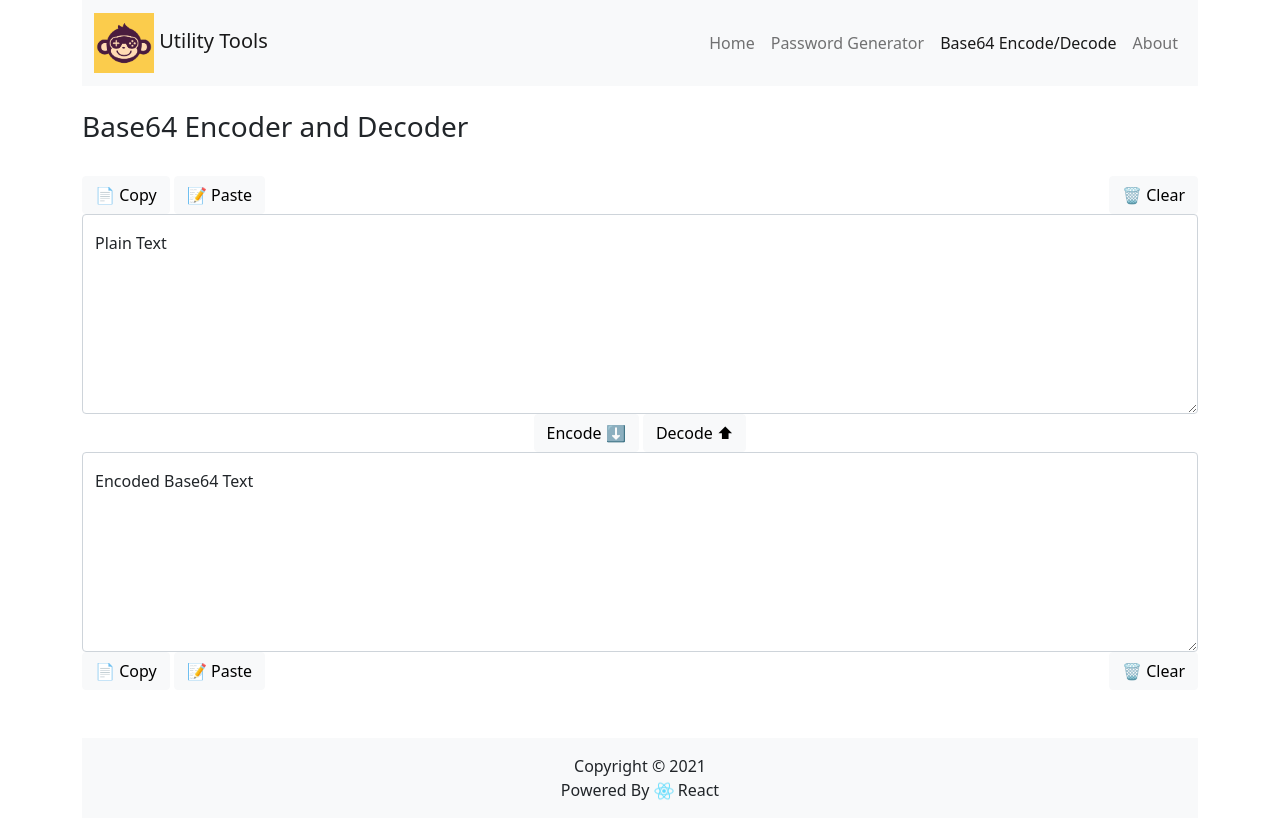
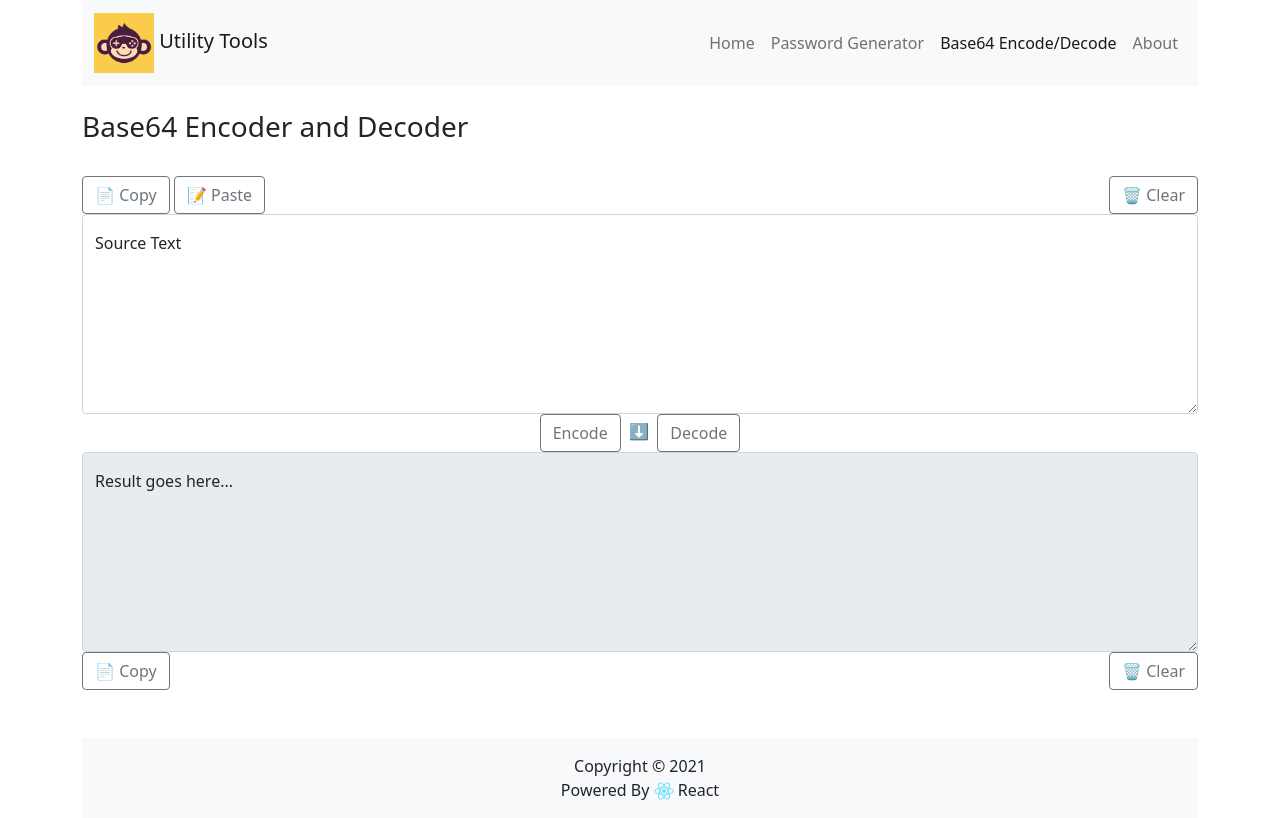
Before and after one commit to abhiverma23/tools, a React (Create React App) app: page /base64 in a window 1280 px wide. Built offline with nearby package versions, Linux system fonts and the light colour scheme.

Commit message:
Modified base64 E/C UI

```diff
--- a/src/pages/encoder-decoder/base64/Base64EncodeDecoder.js
+++ b/src/pages/encoder-decoder/base64/Base64EncodeDecoder.js
@@ -12,21 +12,22 @@ export default function Base64EncodeDecoder() {
       'Cpoiying content from clipboard is not supported in your browser',
     CLEAR_SUC_MSG = 'Cleared content in text box.',
     DECODE_SUC_MSG = 'Decoded Base64 to plain text.',
-    ENCODE_SUC_MSG = 'Encoded plain text to base64';
+    ENCODE_SUC_MSG = 'Encoded plain text to base64',
+    BUTTON_CSS_CLASS = 'btn btn-outline-secondary';
 
-  const [plainText, setPlainText] = useState(''),
-    [base64Text, setBase64Text] = useState(''),
+  const [sourceText, setSourceText] = useState(''),
+    [targetText, setTargetText] = useState(''),
     [showAlert, setShowAlert] = useState(false),
     [alertMessage, setAlertMessage] = useState('Alert Message Goes Here....'),
     [isPasteSupported, setPasteSupported] = useState(false);
 
   const encodeToBase64 = () => {
-    setBase64Text(btoa(plainText));
+    setTargetText(btoa(sourceText));
     showAlertWithMsg(ENCODE_SUC_MSG);
   };
 
   const decodeFromBase64 = () => {
-    setPlainText(atob(base64Text));
+    setTargetText(atob(sourceText));
     showAlertWithMsg(DECODE_SUC_MSG);
   };
 
@@ -53,7 +54,7 @@ export default function Base64EncodeDecoder() {
       navigator.clipboard.readText().then(
         (res) => {
           setter(res);
-          showAlertWithMsg(PASTE_SUC_MSG);
+          //showAlertWithMsg(PASTE_SUC_MSG);
         },
         (res) => showAlertWithMsg(PASTE_ERR_MSG + res)
       );
@@ -64,7 +65,7 @@ export default function Base64EncodeDecoder() {
 
   const clearValue = (setter) => {
     setter('');
-    showAlertWithMsg(CLEAR_SUC_MSG);
+    //showAlertWithMsg(CLEAR_SUC_MSG);
   };
 
   useEffect(() => {
@@ -81,17 +82,17 @@ export default function Base64EncodeDecoder() {
       <div className='row justify-content-between'>
         <div className='col-auto'>
           <button
-            type='submit'
-            className='btn btn-light'
-            onClick={() => copyValue(plainText)}
+            type='button'
+            className={BUTTON_CSS_CLASS}
+            onClick={() => copyValue(sourceText)}
           >
             📄 Copy
           </button>{' '}
           {isPasteSupported && (
             <button
-              type='submit'
-              className='btn btn-light'
-              onClick={() => pasteValue(setPlainText)}
+              type='button'
+              className={BUTTON_CSS_CLASS}
+              onClick={() => pasteValue(setSourceText)}
             >
               📝 Paste
             </button>
@@ -99,9 +100,9 @@ export default function Base64EncodeDecoder() {
         </div>
         <div className='col-auto'>
           <button
-            type='submit'
-            className='btn btn-light'
-            onClick={() => clearValue(setPlainText)}
+            type='button'
+            className={BUTTON_CSS_CLASS}
+            onClick={() => clearValue(setSourceText)}
           >
             🗑 Clear
           </button>
@@ -112,26 +113,27 @@ export default function Base64EncodeDecoder() {
           className='form-control'
           placeholder='Leave a comment here'
           style={{ height: '200px' }}
-          id='plainText'
-          value={plainText}
-          onChange={(event) => setPlainText(event.target.value)}
+          id='sourceText'
+          value={sourceText}
+          onChange={(event) => setSourceText(event.target.value)}
         ></textarea>
-        <label htmlFor='plainText'>Plain Text</label>
+        <label htmlFor='sourceText'>Source Text</label>
       </div>
       <div style={{ textAlign: 'center' }}>
         <button
-          type='submit'
-          className='btn btn-light'
+          type='button'
+          className={BUTTON_CSS_CLASS}
           onClick={encodeToBase64}
         >
-          Encode ⬇
-        </button>{' '}
+          Encode
+        </button>
+        {'\u00A0\u00A0⬇\u00A0\u00A0'}
         <button
-          type='submit'
-          className='btn btn-light'
+          type='button'
+          className={BUTTON_CSS_CLASS}
           onClick={decodeFromBase64}
         >
-          Decode ⬆
+          Decode
         </button>
       </div>
       <div className='form-floating'>
@@ -139,36 +141,27 @@ export default function Base64EncodeDecoder() {
           className='form-control'
           placeholder='Leave a comment here'
           style={{ height: '200px' }}
-          id='base64Text'
-          value={base64Text}
-          onChange={(event) => setBase64Text(event.target.value)}
+          id='targetText'
+          value={targetText}
+          disabled='true'
         ></textarea>
-        <label htmlFor='base64Text'>Encoded Base64 Text</label>
+        <label htmlFor='targetText'>Result goes here...</label>
       </div>
       <div className='row justify-content-between'>
         <div className='col-auto'>
           <button
-            type='submit'
-            className='btn btn-light'
-            onClick={() => copyValue(base64Text)}
+            type='button'
+            className={BUTTON_CSS_CLASS}
+            onClick={() => copyValue(targetText)}
           >
             📄 Copy
-          </button>{' '}
-          {isPasteSupported && (
-            <button
-              type='submit'
-              className='btn btn-light'
-              onClick={() => pasteValue(setBase64Text)}
-            >
-              📝 Paste
-            </button>
-          )}
+          </button>
         </div>
         <div className='col-auto'>
           <button
-            type='submit'
-            className='btn btn-light'
-            onClick={() => clearValue(setBase64Text)}
+            type='button'
+            className={BUTTON_CSS_CLASS}
+            onClick={() => clearValue(setTargetText)}
           >
             🗑 Clear
           </button>
--- a/src/pages/home/Home.js
+++ b/src/pages/home/Home.js
@@ -7,12 +7,19 @@ function Home() {
       <br />
       <h2>Updates and new releases</h2>
       <div className='row row-cols-1 row-cols-md-3 g-4'>
-        <RoadMapCard title='👨‍🎨 Patched Base64 paste button' date='2 June 2021'>
+        <RoadMapCard
+          title='💇🏻‍♂️ Changed to make Base64 E/D easy'
+          date='12 July 2021'
+        >
+          After taking suggestions, given a little makeover and modified working
+          to make it easily understandable and relatable.
+        </RoadMapCard>
+        <RoadMapCard title='👨‍🎨 Patched Base64 paste button' date='2 July 2021'>
           As the paste functionality wasn't working in multiple browser except
           few brosers, I made it disapper if its not supported in the browser
           😅.
         </RoadMapCard>
-        <RoadMapCard title='🪜 First step toward Base64' date='1 June 2021'>
+        <RoadMapCard title='🪜 First step toward Base64' date='1 July 2021'>
           Created a first working version of new Base64 encoder and decoder tool
           🅱️6️⃣4️⃣, with paste functionality which will works best in chrome based
           browser😅.
```
Also changed, not shown: public/robots.txt, 1 other file (tests, documents, lock files or other folders).
